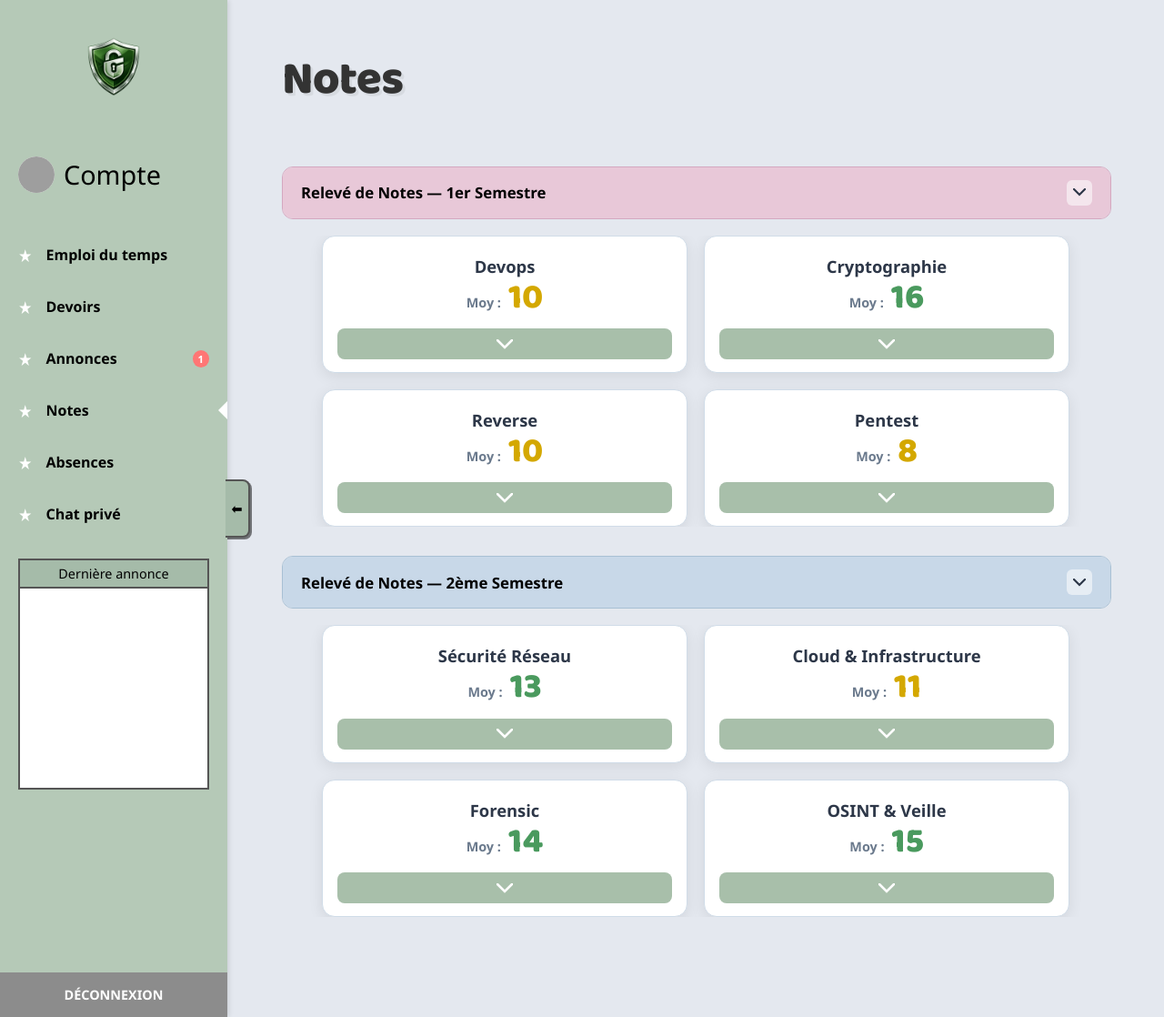
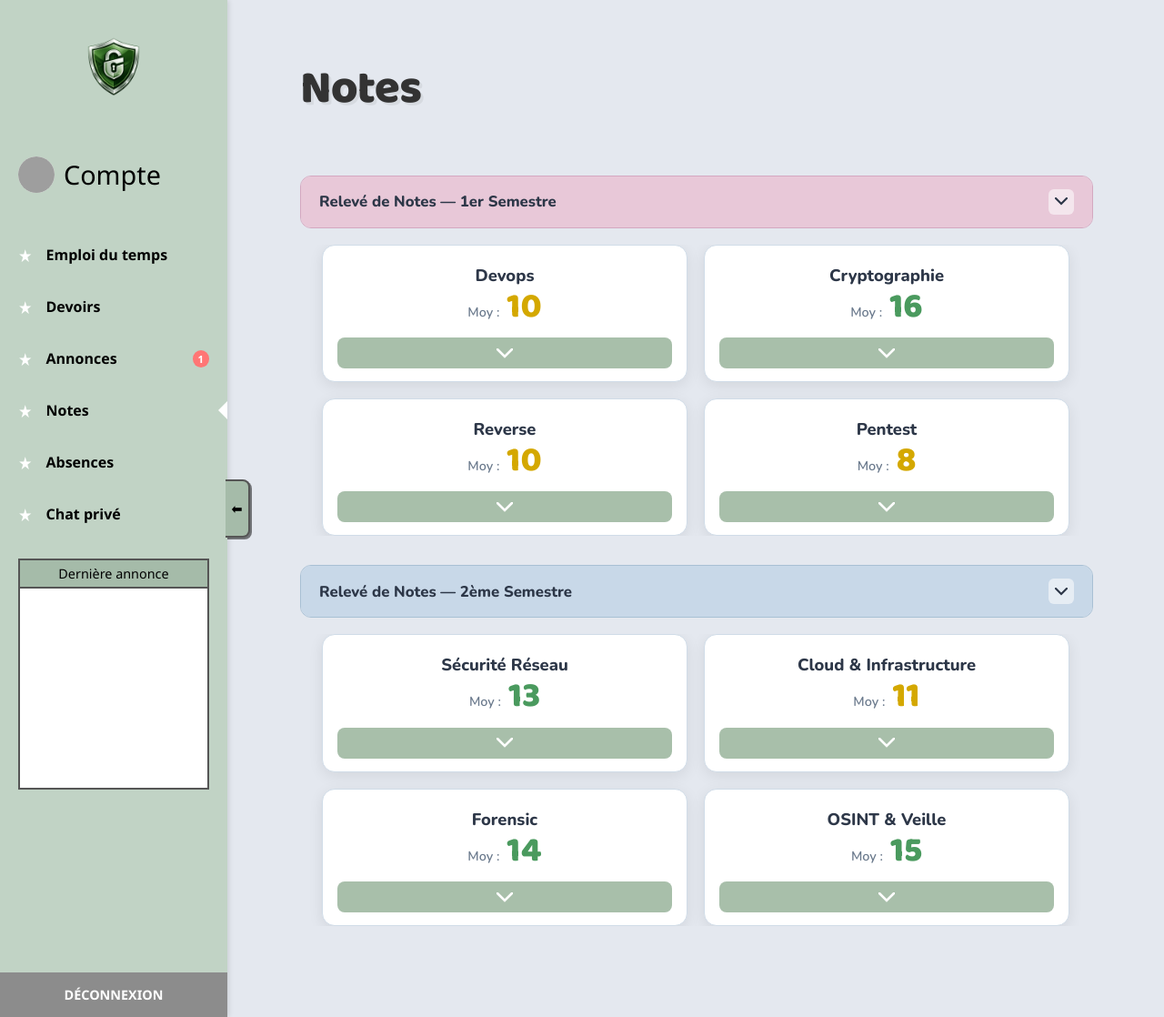
Before and after one commit to GuardiNet/GuardiNet, a Flask app: page /notes in a window 1280 px wide. Shown: the whole page at 91% size. Run offline with Flask 3, Linux system fonts and the light colour scheme; the visitor is signed in with stand-in values (Sample User, id 1); data comes from the database, SQL or seed files in the repository; data that the repository does not hold is empty; grey boxes are pictures that could not be loaded.

Commit message:
Correction navbar notes

```diff
--- a/app/static/css/notes.css
+++ b/app/static/css/notes.css
@@ -1,29 +1,26 @@
 :root {
-  --bg: #dde6f0;
-  --sidebar-bg: #b5c9b7;
+  --notes-bg: #dde6f0;
   --card-bg: #ffffff;
   --header-pink: #e8c8d8;
   --header-pink-border: #d4a8c0;
   --header-blue: #c8d8e8;
   --header-blue-border: #a8c0d4;
-  --text: #2d3748;
-  --text-muted: #6b7a8d;
+  --notes-text: #2d3748;
+  --notes-text-muted: #6b7a8d;
   --arrow-bg: #a8bfaa;
   --arrow-hover: #8aab8d;
-  --badge-red: #e05555;
   --note-bad: #d4a800;
   --note-low: #e07070;
   --note-good: #4a9a5e;
-  --border: #d0dce8;
-  --shadow: 0 4px 16px rgba(0,0,0,0.08);
+  --notes-border: #d0dce8;
+  --notes-shadow: 0 4px 16px rgba(0,0,0,0.08);
 
-  transition: background 0.15s;
+  --card-width: 400px;
 }
 
-.sidebar-logout:hover { background: rgba(255,255,255,0.25); }
-
-/* â”€â”€ MAIN â”€â”€ */
-.main {
+.notes-container {
+  font-family: 'Nunito', sans-serif;
+  color: var(--notes-text);
   flex: 1;
   padding: 30px 40px 60px;
   display: flex;
@@ -36,13 +33,14 @@
   font-family: 'Baloo 2', cursive;
   font-size: 3.2rem;
   font-weight: 800;
-  color: var(--text);
+  color: var(--notes-text);
   line-height: 1.1;
   letter-spacing: -1px;
   text-shadow: 3px 3px 0 rgba(0,0,0,0.06);
+  margin-top: 0;
 }
 
-/* â”€â”€ SEMESTER SECTION â”€â”€ */
+/* ── SEMESTER SECTION ── */
 .semester-section {
   display: flex;
   flex-direction: column;
@@ -104,13 +102,13 @@
   pointer-events: none;
 }
 
-/* â”€â”€ SUBJECT CARD â”€â”€ */
+/* ── SUBJECT CARD ── */
 .subject-card {
   width: 400px;
   background: var(--card-bg);
   border-radius: 14px;
-  border: 1px solid var(--border);
-  box-shadow: var(--shadow);
+  border: 1px solid var(--notes-border);
+  box-shadow: var(--notes-shadow);
   display: flex;
   flex-direction: column;
   transition: box-shadow 0.2s;
@@ -133,7 +131,7 @@
 .card-subject {
   font-size: 1.15rem;
   font-weight: 800;
-  color: var(--text);
+  color: var(--notes-text);
   margin-bottom: 4px;
   text-align: center;
 }
@@ -145,7 +143,7 @@
   justify-content: center;
 }
 
-.card-avg-label { font-size: 0.9rem; font-weight: 600; color: var(--text-muted); }
+.card-avg-label { font-size: 0.9rem; font-weight: 600; color: var(--notes-text-muted); }
 
 .card-avg-value {
   font-family: 'Baloo 2', cursive;
@@ -166,12 +164,12 @@
 
 .detail-table { width: 100%; border-collapse: collapse; font-size: 0.88rem; }
 
-.detail-table thead tr { background: var(--bg); }
+.detail-table thead tr { background: transparent; }
 
 .detail-table th {
   padding: 8px 16px;
   font-weight: 800;
-  color: var(--text-muted);
+  color: var(--notes-text-muted);
   text-align: left;
   font-size: 0.78rem;
   text-transform: uppercase;
@@ -183,7 +181,7 @@
 
 .detail-table td {
   padding: 9px 16px;
-  border-top: 1px solid var(--border);
+  border-top: 1px solid var(--notes-border);
   font-weight: 600;
 }
 
--- a/app/templates/notes.html
+++ b/app/templates/notes.html
@@ -8,7 +8,7 @@
 {% endblock %}
 
 {% block content %}
-  <main class="main" style="margin-left: 0; padding: 20px;">
+  <div class="notes-container">
     <h1 class="page-title">Notes</h1>
 
     <section class="semester-section">
@@ -40,7 +40,7 @@
       </div>
       <div class="semester-cards" id="cards2"></div>
     </section>
-  </main>
+  </div>
 {% endblock %}
 
 {% block extra_js %}
```
